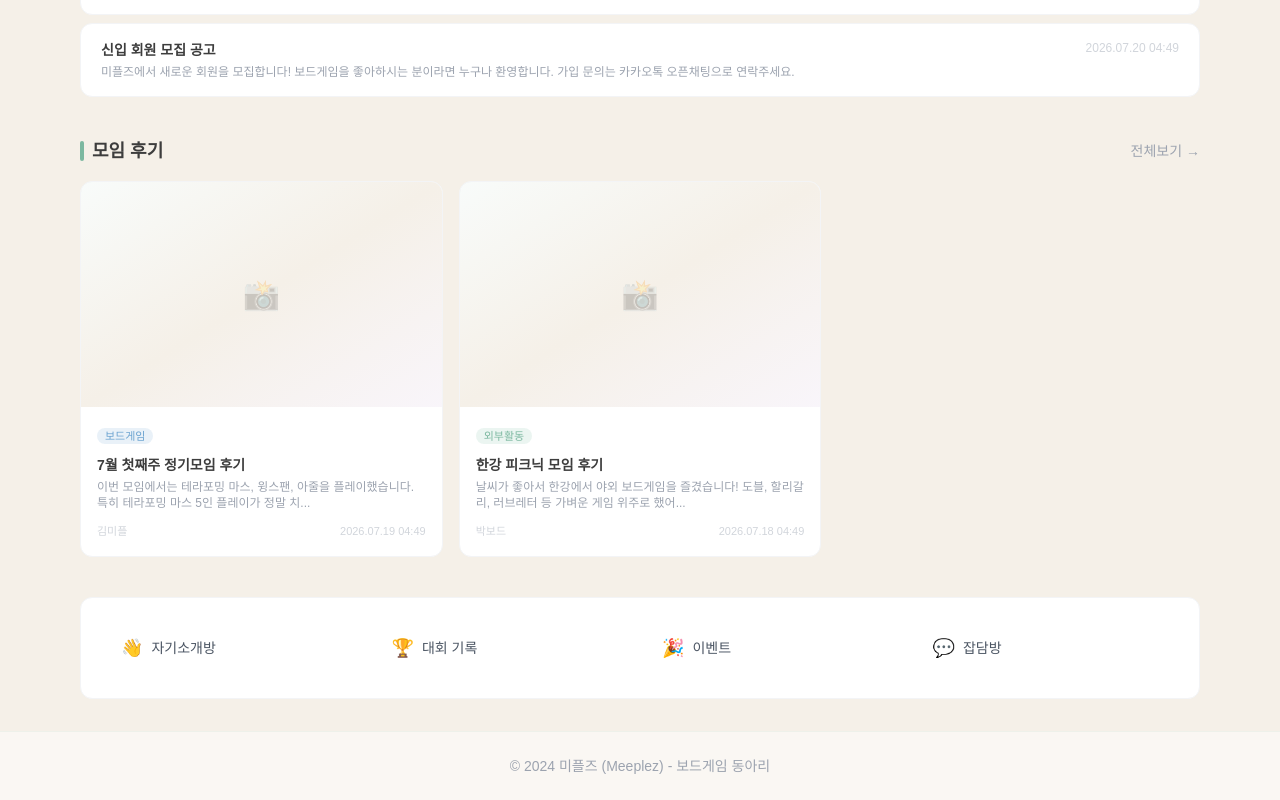
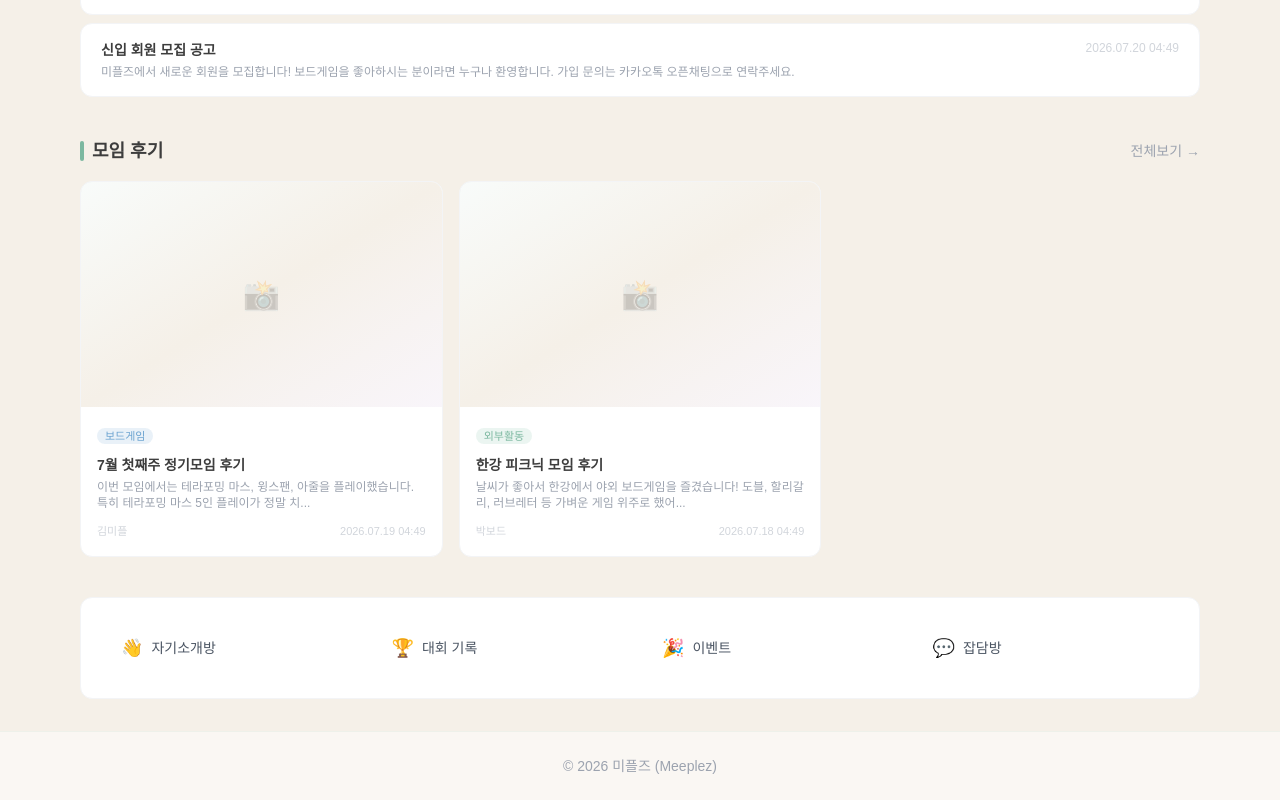
Before and after one commit to meeplez-korea/meeplez-korea, a Next.js app: page / in a window 1280 px wide. Shown: the part 200-1000 px from the top of the page. Built offline with nearby package versions, Linux system fonts and the light colour scheme.

Commit message:
editted footer

```diff
--- a/src/components/layout/Footer.tsx
+++ b/src/components/layout/Footer.tsx
@@ -2,7 +2,7 @@ export default function Footer() {
   return (
     <footer className="bg-white/50 border-t border-primary/10 mt-auto">
       <div className="max-w-6xl mx-auto px-4 py-6 text-center text-sm text-gray-400">
-        <p>&copy; 2024 미플즈 (Meeplez) - 보드게임 동아리</p>
+        <p>&copy; 2026 미플즈 (Meeplez)</p>
       </div>
     </footer>
   );
```
